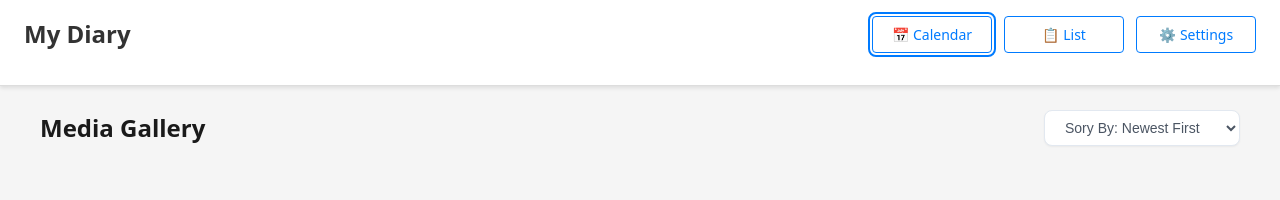
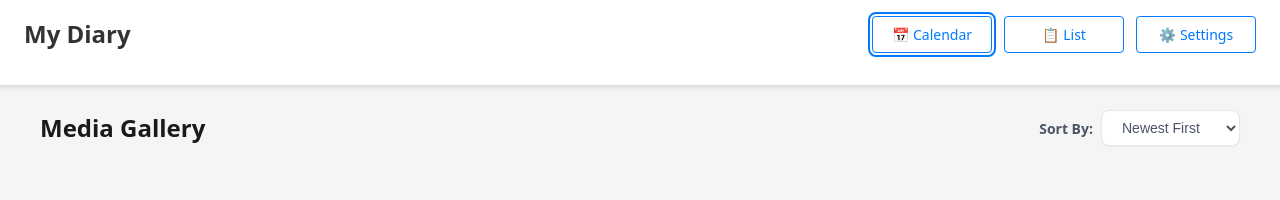
Before and after one commit to sharon-raphael/my-diary, a React (Vite) app: page / in a window 1280 px wide. Both pictures are taken after a click on the button "🖼️ Gallery". Shown: the top 200 px of the page. Built offline with nearby package versions, Linux system fonts and the light colour scheme.

Commit message:
fix: refine sort by text and styling in gallery controls

```diff
--- a/src/components/GalleryView.css
+++ b/src/components/GalleryView.css
@@ -19,6 +19,18 @@
     font-weight: 700;
     color: #1a1a1a;
     margin: 0;
+}
+
+.gallery-controls {
+    display: flex;
+    align-items: center;
+    gap: 8px;
+}
+
+.gallery-sort-label {
+    font-size: 0.875rem;
+    color: #4b5563;
+    font-weight: 600;
 }
 
 .gallery-sort-select {
--- a/src/components/GalleryView.tsx
+++ b/src/components/GalleryView.tsx
@@ -92,16 +92,18 @@ export function GalleryView({ entries }: GalleryViewProps) {
             <div className="gallery-header-container">
                 <h2 className="gallery-title">Media Gallery</h2>
                 <div className="gallery-controls">
+                    <label htmlFor="gallery-sort" className="gallery-sort-label">Sort By:</label>
                     <select
+                        id="gallery-sort"
                         className="gallery-sort-select"
                         value={sortBy}
                         onChange={(e) => setSortBy(e.target.value as any)}
                         aria-label="Sort media"
                     >
-                        <option value="date-desc">Sory By: Newest First</option>
-                        <option value="date-asc">Sory By: Oldest First</option>
-                        <option value="size-desc">Sory By: Largest Size</option>
-                        <option value="size-asc">Sory By: Smallest Size</option>
+                        <option value="date-desc">Newest First</option>
+                        <option value="date-asc">Oldest First</option>
+                        <option value="size-desc">Largest Size</option>
+                        <option value="size-asc">Smallest Size</option>
                     </select>
                 </div>
             </div>
```
